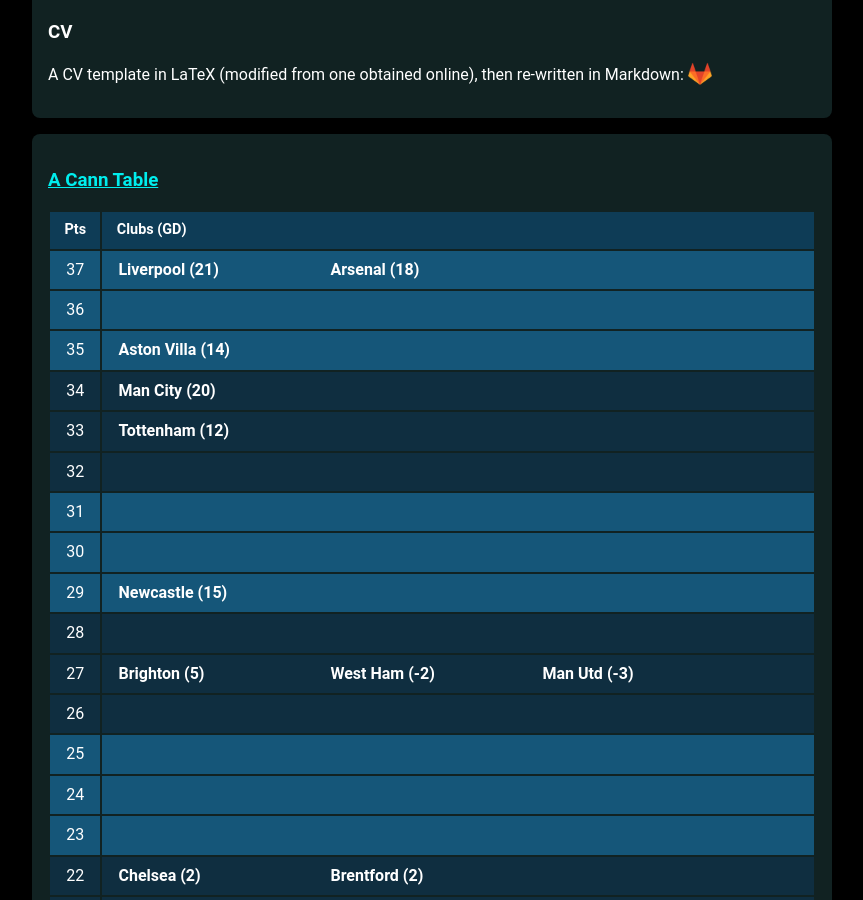
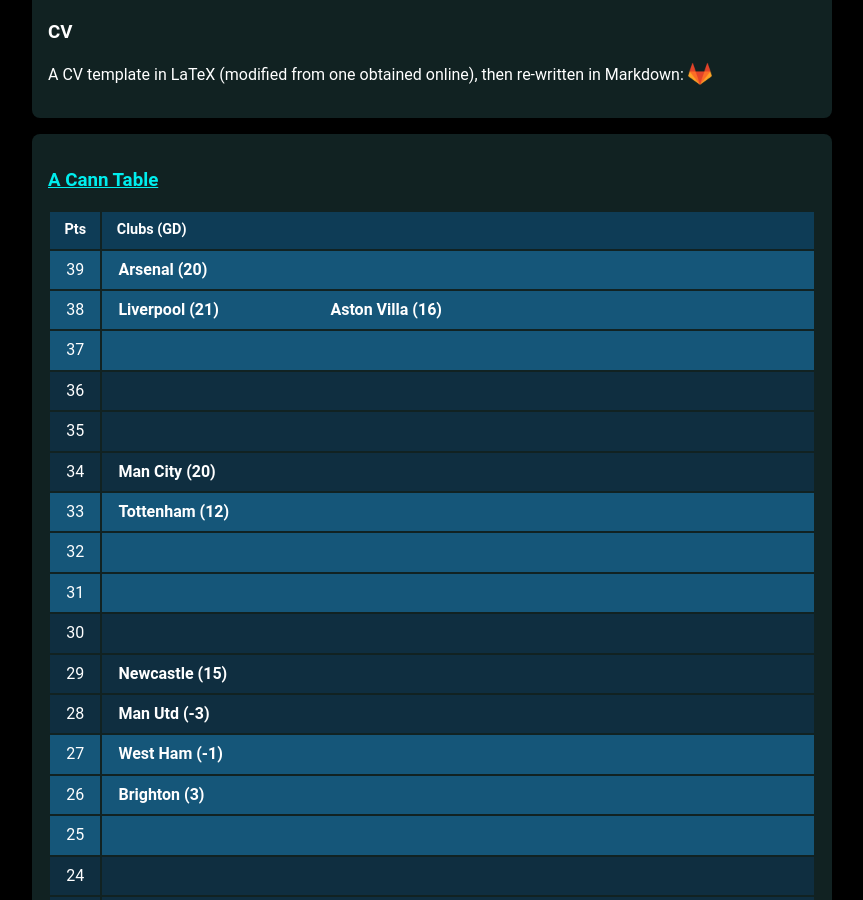
Before and after one commit to muru/muru.github.io, a Jekyll site: the page built from resources.md, in a window 1280 px wide and 900 px high, scrolled down 1235 px. Shown: the whole window, without its empty margins (208-1071 px from the left). Built offline with Jekyll 4.4.1, drawn with Linux system fonts in a browser that asks for light colours; some web fonts are replaced; some of the changed text lies outside the part shown.

Commit message:
updated cann-table: Tue 19 Dec 00:01:12 JST 2023

```diff
--- a/cann-table.html
+++ b/cann-table.html
@@ -1,21 +1,31 @@
 <table id="cann-table">
 <thead> <th> Pts </th> <th> Clubs (GD) </th> </thead>
 	<tr class="cann-row-1">
-		<td class="cann-point"> 37 </td>
+		<td class="cann-point"> 39 </td>
 		<td class="cann-clubs">
-			<span class="club-name"> Liverpool (21) </span>
-			<span class="club-name"> Arsenal (18) </span>
+			<span class="club-name"> Arsenal (20) </span>
 		</td>
  	</tr>
 	<tr class="cann-row-1">
+		<td class="cann-point"> 38 </td>
+		<td class="cann-clubs">
+			<span class="club-name"> Liverpool (21) </span>
+			<span class="club-name"> Aston Villa (16) </span>
+		</td>
+ 	</tr>
+	<tr class="cann-row-1">
+		<td class="cann-point"> 37 </td>
+		<td class="cann-clubs">
+		</td>
+ 	</tr>
+	<tr class="cann-row-2">
 		<td class="cann-point"> 36 </td>
 		<td class="cann-clubs">
 		</td>
  	</tr>
-	<tr class="cann-row-1">
+	<tr class="cann-row-2">
 		<td class="cann-point"> 35 </td>
 		<td class="cann-clubs">
-			<span class="club-name"> Aston Villa (14) </span>
 		</td>
  	</tr>
 	<tr class="cann-row-2">
@@ -24,13 +34,13 @@
 			<span class="club-name"> Man City (20) </span>
 		</td>
  	</tr>
-	<tr class="cann-row-2">
+	<tr class="cann-row-1">
 		<td class="cann-point"> 33 </td>
 		<td class="cann-clubs">
 			<span class="club-name"> Tottenham (12) </span>
 		</td>
  	</tr>
-	<tr class="cann-row-2">
+	<tr class="cann-row-1">
 		<td class="cann-point"> 32 </td>
 		<td class="cann-clubs">
 		</td>
@@ -40,12 +50,12 @@
 		<td class="cann-clubs">
 		</td>
  	</tr>
-	<tr class="cann-row-1">
+	<tr class="cann-row-2">
 		<td class="cann-point"> 30 </td>
 		<td class="cann-clubs">
 		</td>
  	</tr>
-	<tr class="cann-row-1">
+	<tr class="cann-row-2">
 		<td class="cann-point"> 29 </td>
 		<td class="cann-clubs">
 			<span class="club-name"> Newcastle (15) </span>
@@ -54,19 +64,19 @@
 	<tr class="cann-row-2">
 		<td class="cann-point"> 28 </td>
 		<td class="cann-clubs">
-		</td>
- 	</tr>
-	<tr class="cann-row-2">
-		<td class="cann-point"> 27 </td>
-		<td class="cann-clubs">
-			<span class="club-name"> Brighton (5) </span>
-			<span class="club-name"> West Ham (-2) </span>
 			<span class="club-name"> Man Utd (-3) </span>
 		</td>
  	</tr>
-	<tr class="cann-row-2">
+	<tr class="cann-row-1">
+		<td class="cann-point"> 27 </td>
+		<td class="cann-clubs">
+			<span class="club-name"> West Ham (-1) </span>
+		</td>
+ 	</tr>
+	<tr class="cann-row-1">
 		<td class="cann-point"> 26 </td>
 		<td class="cann-clubs">
+			<span class="club-name"> Brighton (3) </span>
 		</td>
  	</tr>
 	<tr class="cann-row-1">
@@ -74,12 +84,12 @@
 		<td class="cann-clubs">
 		</td>
  	</tr>
-	<tr class="cann-row-1">
+	<tr class="cann-row-2">
 		<td class="cann-point"> 24 </td>
 		<td class="cann-clubs">
 		</td>
  	</tr>
-	<tr class="cann-row-1">
+	<tr class="cann-row-2">
 		<td class="cann-point"> 23 </td>
 		<td class="cann-clubs">
 		</td>
@@ -88,16 +98,15 @@
 		<td class="cann-point"> 22 </td>
 		<td class="cann-clubs">
 			<span class="club-name"> Chelsea (2) </span>
-			<span class="club-name"> Brentford (2) </span>
 		</td>
  	</tr>
-	<tr class="cann-row-2">
+	<tr class="cann-row-1">
 		<td class="cann-point"> 21 </td>
 		<td class="cann-clubs">
 			<span class="club-name"> Fulham (-3) </span>
 		</td>
  	</tr>
-	<tr class="cann-row-2">
+	<tr class="cann-row-1">
 		<td class="cann-point"> 20 </td>
 		<td class="cann-clubs">
 		</td>
@@ -105,16 +114,17 @@
 	<tr class="cann-row-1">
 		<td class="cann-point"> 19 </td>
 		<td class="cann-clubs">
-			<span class="club-name"> Wolves (-7) </span>
+			<span class="club-name"> Brentford (0) </span>
+			<span class="club-name"> Wolves (-8) </span>
 			<span class="club-name"> Bournemouth (-9) </span>
 		</td>
  	</tr>
-	<tr class="cann-row-1">
+	<tr class="cann-row-2">
 		<td class="cann-point"> 18 </td>
 		<td class="cann-clubs">
 		</td>
  	</tr>
-	<tr class="cann-row-1">
+	<tr class="cann-row-2">
 		<td class="cann-point"> 17 </td>
 		<td class="cann-clubs">
 			<span class="club-name"> Crystal Palace (-8) </span>
@@ -126,12 +136,12 @@
 			<span class="club-name"> Everton (2) </span>
 		</td>
  	</tr>
-	<tr class="cann-row-2">
+	<tr class="cann-row-1">
 		<td class="cann-point"> 15 </td>
 		<td class="cann-clubs">
 		</td>
  	</tr>
-	<tr class="cann-row-2">
+	<tr class="cann-row-1">
 		<td class="cann-point"> 14 </td>
 		<td class="cann-clubs">
 			<span class="club-name"> Nottm Forest (-13) </span>
@@ -142,12 +152,12 @@
 		<td class="cann-clubs">
 		</td>
  	</tr>
-	<tr class="cann-row-1">
+	<tr class="cann-row-2">
 		<td class="cann-point"> 12 </td>
 		<td class="cann-clubs">
 		</td>
  	</tr>
-	<tr class="cann-row-1">
+	<tr class="cann-row-2">
 		<td class="cann-point"> 11 </td>
 		<td class="cann-clubs">
 		</td>
@@ -157,13 +167,13 @@
 		<td class="cann-clubs">
 		</td>
  	</tr>
-	<tr class="cann-row-2">
+	<tr class="cann-row-1">
 		<td class="cann-point"> 9 </td>
 		<td class="cann-clubs">
 			<span class="club-name"> Luton (-15) </span>
 		</td>
  	</tr>
-	<tr class="cann-row-2">
+	<tr class="cann-row-1">
 		<td class="cann-point"> 8 </td>
 		<td class="cann-clubs">
 			<span class="club-name"> Burnley (-20) </span>
@@ -171,4 +181,4 @@
 		</td>
  	</tr>
 </table>
-<span id="cann-gen-note"> Generated on  Monday, 18 December 2023 at 00:03 JST. </span>
+<span id="cann-gen-note"> Generated on  Tuesday, 19 December 2023 at 00:01 JST. </span>
```
